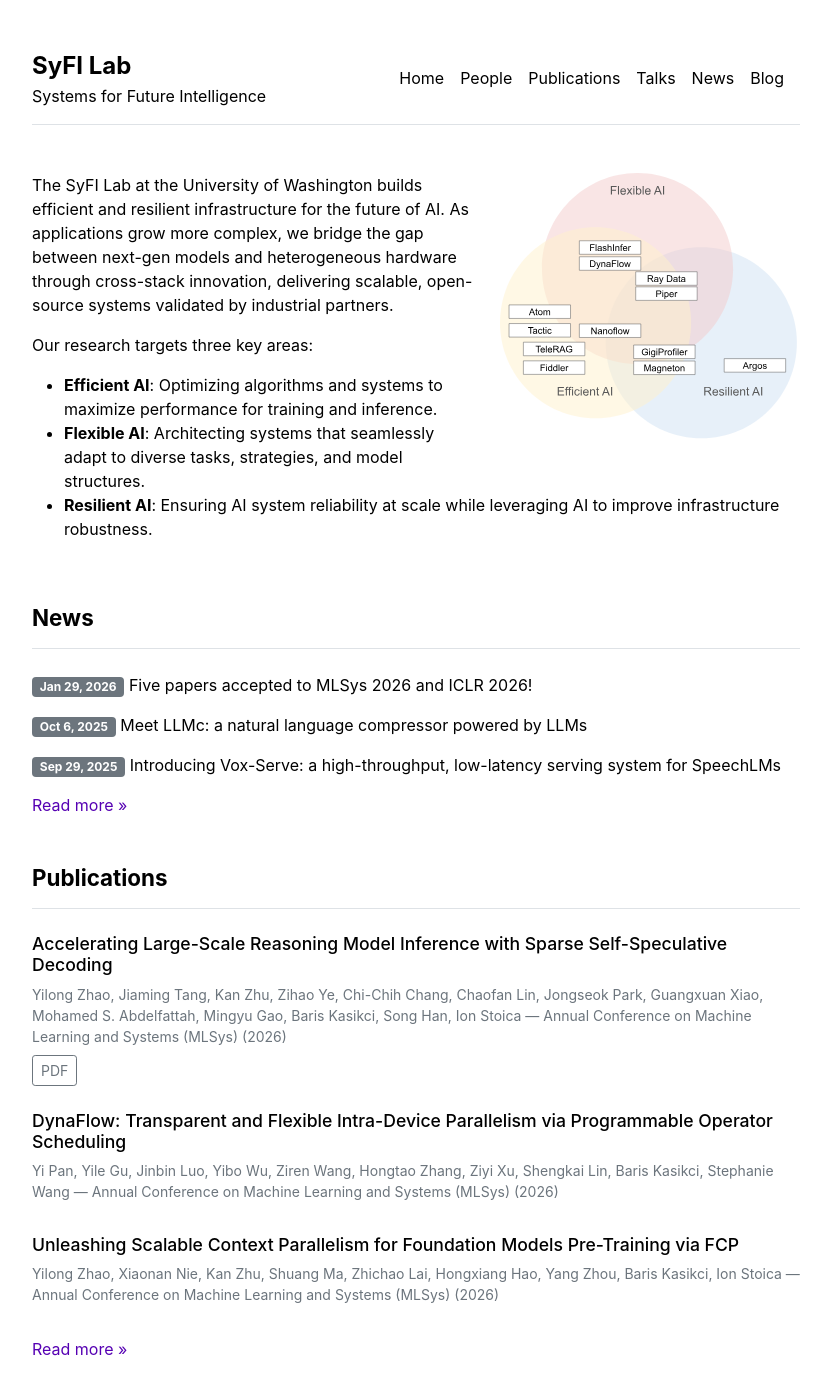
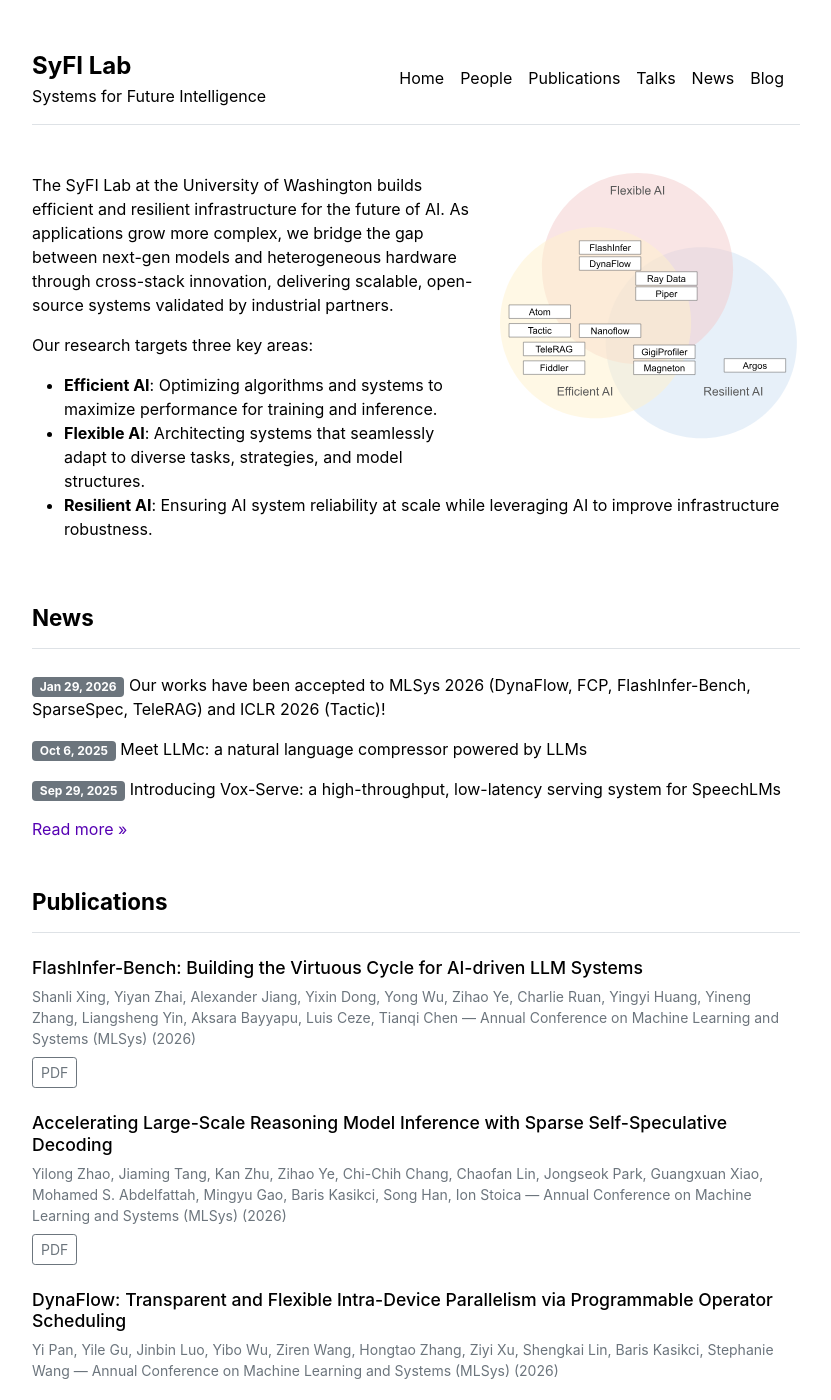
Before and after one commit to kamahori/uw-syfi.github.io, a Jekyll site: the page built from index.md, in a window 1280 px wide and 1400 px high. Shown: the whole window, without its empty margins (224-1055 px from the left). Built offline with Jekyll 4.4.1, drawn with Linux system fonts in a browser that asks for light colours.

Commit message:
update pub news; add flashinfer-bench (#22)
* edit pub news

* add flashinfer-bench

```diff
--- a/_data/news.yml
+++ b/_data/news.yml
@@ -1,7 +1,7 @@
 news:
   - id: "2026-01-29-mlsys-iclr-2026"
     date: "Jan 29, 2026"
-    title: "Five papers accepted to MLSys 2026 and ICLR 2026!"
+    title: "Our works have been accepted to MLSys 2026 (DynaFlow, FCP, FlashInfer-Bench, SparseSpec, TeleRAG) and ICLR 2026 (Tactic)!"
     link: "/publications"
 
   - id: "2025-10-06-llmc-release"
--- a/_data/publications.yml
+++ b/_data/publications.yml
@@ -1,4 +1,12 @@
 index:
+  - id: "flashinfer-bench"
+    title: "FlashInfer-Bench: Building the Virtuous Cycle for AI-driven LLM Systems"
+    authors: ["Shanli Xing", "Yiyan Zhai", "Alexander Jiang", "Yixin Dong", "Yong Wu", "Zihao Ye", "Charlie Ruan", "Yingyi Huang", "Yineng Zhang", "Liangsheng Yin", "Aksara Bayyapu", "Luis Ceze", "Tianqi Chen"]
+    venue: "Annual Conference on Machine Learning and Systems (MLSys)"
+    year: 2026
+    topics: ["LLM Serving"]
+    pdf: "https://arxiv.org/abs/2601.00227"
+
   - id: "sparsespec"
     title: "Accelerating Large-Scale Reasoning Model Inference with Sparse Self-Speculative Decoding"
     authors: ["Yilong Zhao", "Jiaming Tang", "Kan Zhu", "Zihao Ye", "Chi-Chih Chang", "Chaofan Lin", "Jongseok Park", "Guangxuan Xiao", "Mohamed S. Abdelfattah", "Mingyu Gao", "Baris Kasikci", "Song Han", "Ion Stoica"]
```
